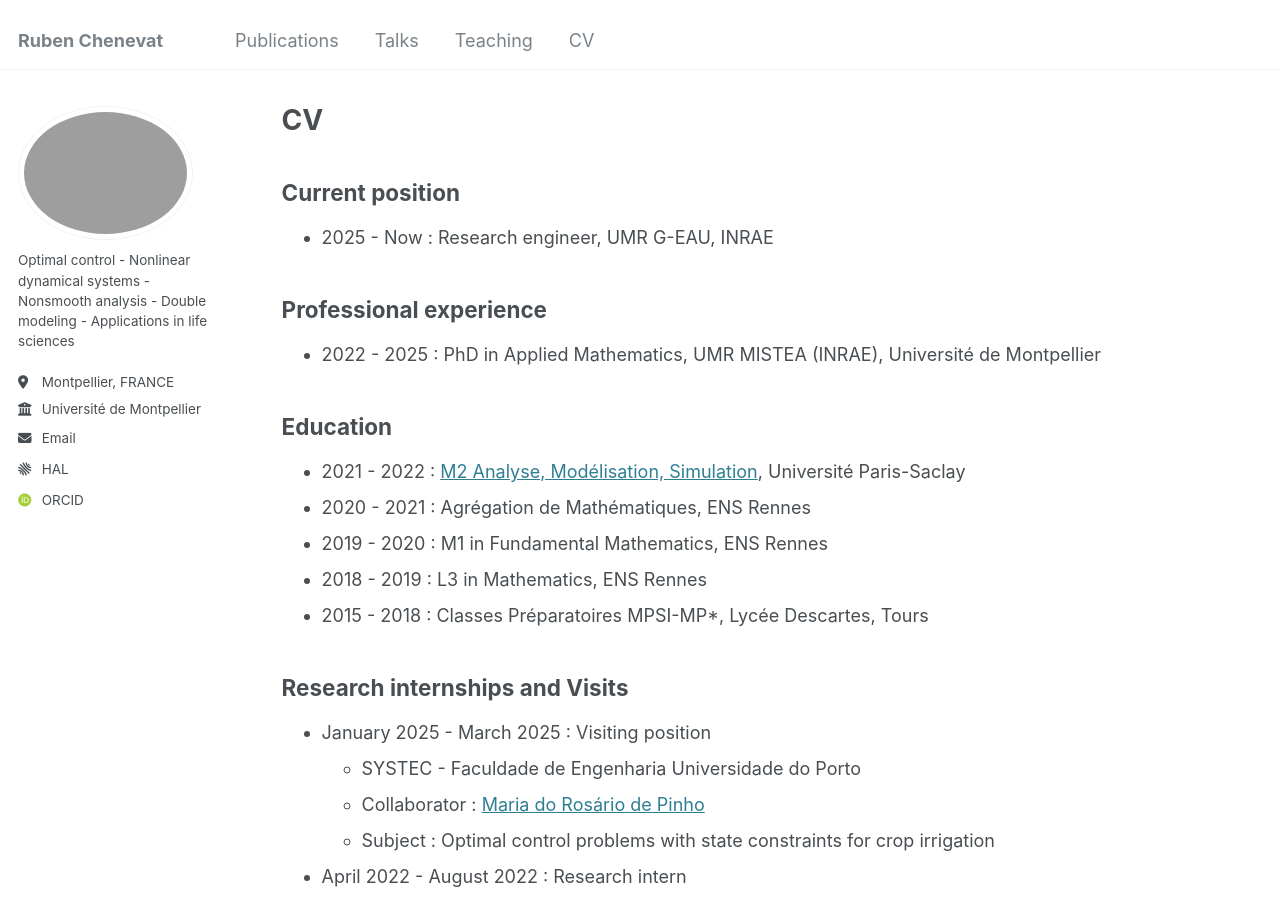
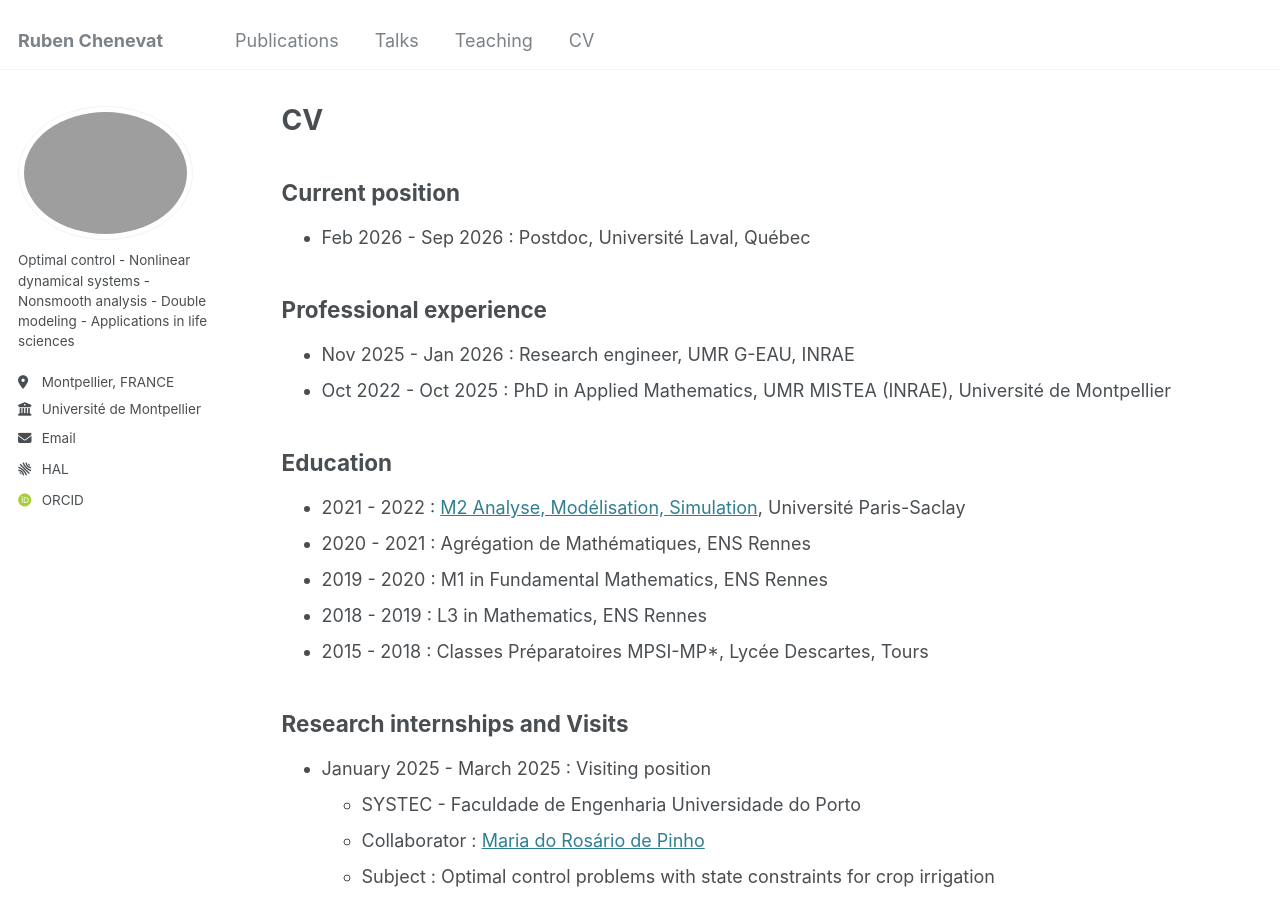
Before and after one commit to rubenchenevat/rubenchenevat.github.io, a Jekyll site: the page built from _pages/cv.md, in a window 1280 px wide and 900 px high. Built offline with Jekyll 4.4.1, drawn with Linux system fonts in a browser that asks for light colours; some web fonts are replaced.

Commit message:
Update cv.md

```diff
--- a/_pages/cv.md
+++ b/_pages/cv.md
@@ -11,11 +11,12 @@ redirect_from:
 
 ## Current position
 
-* 2025 - Now : Research engineer, UMR G-EAU, INRAE
+* Feb 2026 - Sep 2026 : Postdoc, Université Laval, Québec
 
 ## Professional experience
 
-* 2022 - 2025 : PhD in Applied Mathematics, UMR MISTEA (INRAE), Université de Montpellier
+* Nov 2025 - Jan 2026 : Research engineer, UMR G-EAU, INRAE
+* Oct 2022 - Oct 2025 : PhD in Applied Mathematics, UMR MISTEA (INRAE), Université de Montpellier
 
 ## Education
 
```
